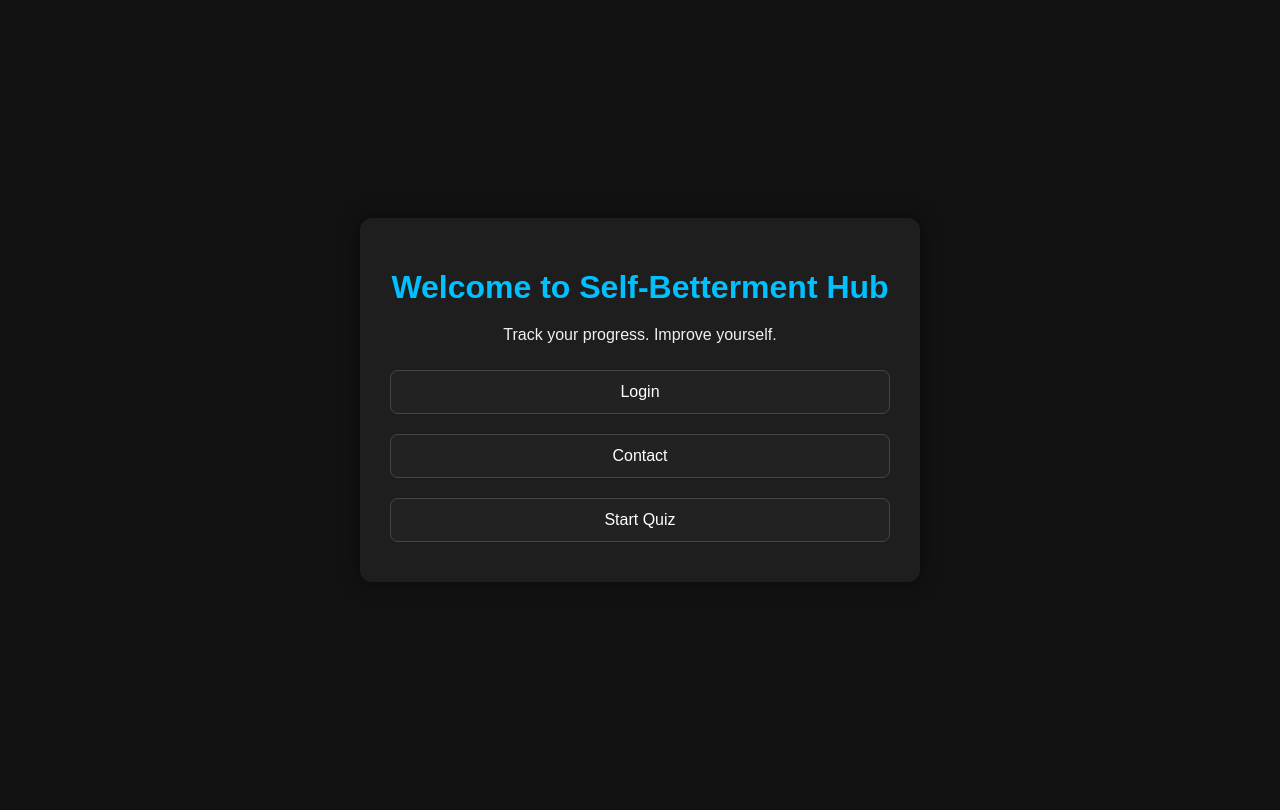
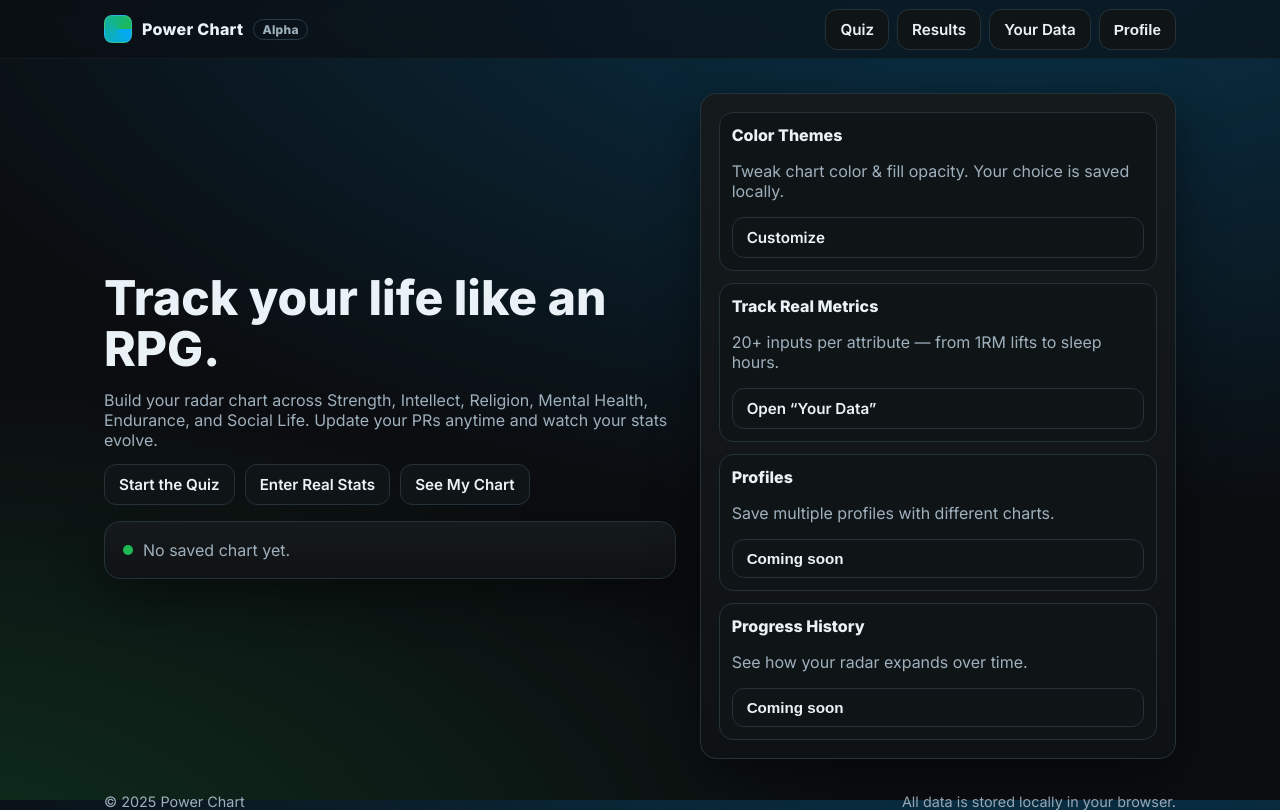
Before and after one commit to ZakyZerrouki/PowerCharts, a plain HTML site: page index.html in a window 1280 px wide. Drawn offline with Linux system fonts and the light colour scheme.

Commit message:
Update index.html

```diff
--- a/index.html
+++ b/index.html
@@ -3,61 +3,154 @@
 <head>
 <meta charset="UTF-8" />
 <meta name="viewport" content="width=device-width, initial-scale=1" />
-<title>Self-Betterment Hub</title>
+<title>Power Chart · Home</title>
+<link href="https://fonts.googleapis.com/css2?family=Inter:wght@400;600;800&display=swap" rel="stylesheet">
 <style>
-  body {
-    background-color: #121212;
-    color: #f0f0f0;
-    font-family: Arial, sans-serif;
-    margin: 0;
-    padding: 0;
-    display: flex;
-    justify-content: center;
-    align-items: center;
-    height: 100vh;
+  :root{
+    --bg:#0b0d10; --panel:#12161a; --ring:#25323a; --ink:#eaf2f7; --muted:#9fb0bd;
+    --accent:#1db954; --accent2:#00a8ff; --radius:16px;
   }
-  #lobby {
-    background: #1e1e1e;
-    padding: 30px;
-    border-radius: 12px;
-    text-align: center;
-    width: 90%;
-    max-width: 500px;
-    box-shadow: 0px 0px 20px rgba(0,0,0,0.5);
+  *{box-sizing:border-box}
+  html,body{height:100%}
+  body{
+    margin:0; font-family:Inter,system-ui,-apple-system,Segoe UI,Roboto,Arial,sans-serif;
+    background: radial-gradient(1200px 600px at 80% -10%, rgba(0,168,255,.25), transparent),
+                radial-gradient(1000px 500px at -10% 110%, rgba(29,185,84,.20), transparent),
+                var(--bg);
+    color:var(--ink);
   }
-  h1 {
-    color: #00c0ff;
-    margin-bottom: 20px;
+  .nav{
+    position:sticky; top:0; z-index:40; backdrop-filter: blur(8px);
+    background: rgba(12,14,17,.55); border-bottom:1px solid rgba(37,50,58,.35);
   }
-  button {
-    background-color: #222;
-    color: #fff;
-    padding: 12px 18px;
-    margin: 10px 0;
-    border: 1px solid #444;
-    border-radius: 8px;
-    cursor: pointer;
-    width: 100%;
-    font-size: 1rem;
-    transition: all 0.2s ease;
+  .nav-inner{
+    max-width:1100px; margin:0 auto; height:58px; display:flex; align-items:center; justify-content:space-between; padding:0 14px;
   }
-  button:hover {
-    background: linear-gradient(90deg, #00c0ff, #0077ff);
-    border-color: #00c0ff;
-    transform: scale(1.02);
+  .brand{ display:flex; align-items:center; gap:10px; font-weight:800; letter-spacing:.3px }
+  .badge{ font-size:.75rem; padding:2px 8px; border:1px solid #2b3a44; border-radius:999px; color:var(--muted) }
+  .links{ display:flex; gap:8px; }
+  a.btn, button.btn{
+    text-decoration:none; color:var(--ink); background:#0f1417; border:1px solid var(--ring);
+    padding:10px 14px; border-radius:12px; font-weight:600; font-size:.95rem; display:inline-flex; align-items:center; gap:8px; cursor:pointer;
+    transition:.2s;
   }
+  a.btn:hover, button.btn:hover{ transform: translateY(-1px); border-color:#2e4553 }
+  .hero{
+    max-width:1100px; margin:34px auto; padding:0 14px; display:grid; grid-template-columns: 1.2fr 1fr; gap:24px; align-items:center;
+  }
+  .title{ font-size: clamp(2rem, 5vw, 3rem); line-height:1.05; margin:0 0 10px; }
+  .kicker{ color:var(--muted); margin-bottom:14px }
+  .cta{ display:flex; gap:10px; flex-wrap:wrap; margin-top:14px }
+  .primary{ background:linear-gradient(90deg,var(--accent2),var(--accent)); border-color:transparent; }
+  .ghost{ background:transparent }
+  .panel{
+    background: linear-gradient(180deg, #151a1d, #0f1214); border:1px solid var(--ring); border-radius:var(--radius);
+    padding:18px; box-shadow: 0 16px 50px rgba(0,0,0,.45);
+  }
+  .grid{ display:grid; grid-template-columns: repeat(auto-fill,minmax(240px,1fr)); gap:12px; }
+  .card{ background:#0f1417; border:1px solid var(--ring); border-radius:14px; padding:12px; min-height:120px; display:flex; flex-direction:column; justify-content:space-between }
+  .card h3{ margin:0 0 6px; font-size:1rem }
+  .muted{ color:var(--muted) }
+  .coming{ font-size:.8rem; color:#ffd700; background:rgba(255,215,0,.1); border:1px solid rgba(255,215,0,.35); padding:2px 8px; border-radius:999px }
+  footer{ max-width:1100px; margin:24px auto 32px; padding:0 14px; display:flex; justify-content:space-between; color:var(--muted); font-size:.9rem }
+  .statline{ display:flex; gap:10px; align-items:center; flex-wrap:wrap }
+  .dot{ width:10px; height:10px; border-radius:50%; background:var(--accent) }
+  .fade-in{ animation: fade .5s ease both; } @keyframes fade{ from{opacity:0; transform:translateY(4px)} to{opacity:1; transform:none} }
 </style>
 </head>
 <body>
+  <div class="nav">
+    <div class="nav-inner">
+      <div class="brand">
+        <div style="width:28px;height:28px;border-radius:8px;background:conic-gradient(from 90deg at 50% 50%, var(--accent2), var(--accent)); border:1px solid rgba(255,255,255,.15)"></div>
+        Power Chart
+        <span class="badge">Alpha</span>
+      </div>
+      <div class="links">
+        <a class="btn" href="Quiz.html">Quiz</a>
+        <a class="btn" href="Results.html">Results</a>
+        <a class="btn" href="Data.html">Your Data</a>
+        <button class="btn" data-action="profile">Profile</button>
+      </div>
+    </div>
+  </div>
 
-<div id="lobby">
-  <h1>Welcome to Self-Betterment Hub</h1>
-  <p>Track your progress. Improve yourself.</p>
+  <section class="hero">
+    <div class="fade-in">
+      <h1 class="title">Track your life like an RPG.</h1>
+      <p class="kicker">Build your radar chart across Strength, Intellect, Religion, Mental Health, Endurance, and Social Life. Update your PRs anytime and watch your stats evolve.</p>
+      <div class="cta">
+        <a class="btn primary" href="Quiz.html">Start the Quiz</a>
+        <a class="btn ghost" href="Data.html">Enter Real Stats</a>
+        <a class="btn" href="Results.html">See My Chart</a>
+      </div>
 
-  <button onclick="window.location.href='login.html'">Login</button>
-  <button onclick="window.location.href='contact.html'">Contact</button>
-  <button onclick="window.location.href='quiz.html'">Start Quiz</button>
-</div>
+      <div class="panel" style="margin-top:16px">
+        <div class="statline">
+          <div class="dot"></div>
+          <div id="lastSaved" class="muted">No saved chart yet.</div>
+        </div>
+      </div>
+    </div>
 
+    <div class="panel fade-in">
+      <div class="grid">
+        <div class="card">
+          <div>
+            <h3>Color Themes</h3>
+            <p class="muted">Tweak chart color & fill opacity. Your choice is saved locally.</p>
+          </div>
+          <a class="btn" href="Results.html">Customize</a>
+        </div>
+        <div class="card">
+          <div>
+            <h3>Track Real Metrics</h3>
+            <p class="muted">20+ inputs per attribute — from 1RM lifts to sleep hours.</p>
+          </div>
+          <a class="btn" href="Data.html">Open “Your Data”</a>
+        </div>
+        <div class="card">
+          <div>
+            <h3>Profiles</h3>
+            <p class="muted">Save multiple profiles with different charts.</p>
+          </div>
+          <button class="btn" data-action="coming">Coming soon</button>
+        </div>
+        <div class="card">
+          <div>
+            <h3>Progress History</h3>
+            <p class="muted">See how your radar expands over time.</p>
+          </div>
+          <button class="btn" data-action="coming">Coming soon</button>
+        </div>
+      </div>
+    </div>
+  </section>
+
+  <footer>
+    <div>© <span id="year"></span> Power Chart</div>
+    <div class="muted">All data is stored locally in your browser.</div>
+  </footer>
+
+<script>
+// Footer year
+document.getElementById('year').textContent = new Date().getFullYear();
+
+// Last saved chart info
+const latest = JSON.parse(localStorage.getItem("powerChart.latest") || "null");
+if (latest && latest.timestamp) {
+  const dt = new Date(latest.timestamp);
+  const nice = dt.toLocaleString(undefined, {year:"numeric", month:"short", day:"2-digit", hour:"2-digit", minute:"2-digit"});
+  document.getElementById("lastSaved").textContent = "Last saved chart: " + nice;
+}
+
+// Placeholder buttons
+document.querySelectorAll('[data-action="coming"]').forEach(btn => {
+  btn.addEventListener('click', ()=> alert("This feature is coming soon."));
+});
+document.querySelector('[data-action="profile"]').addEventListener('click', ()=>{
+  alert("Profile area coming soon.");
+});
+</script>
 </body>
 </html>
```
